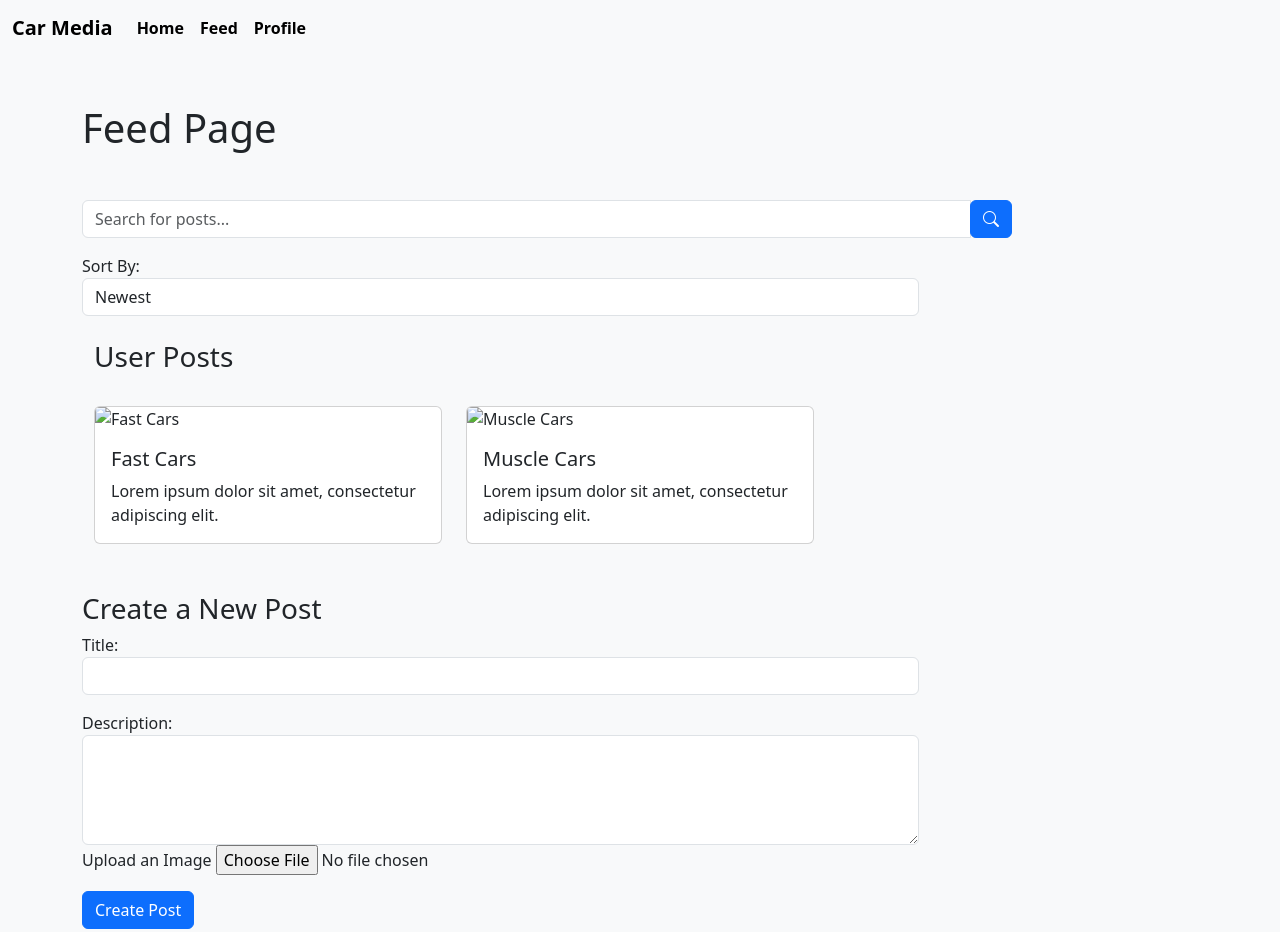
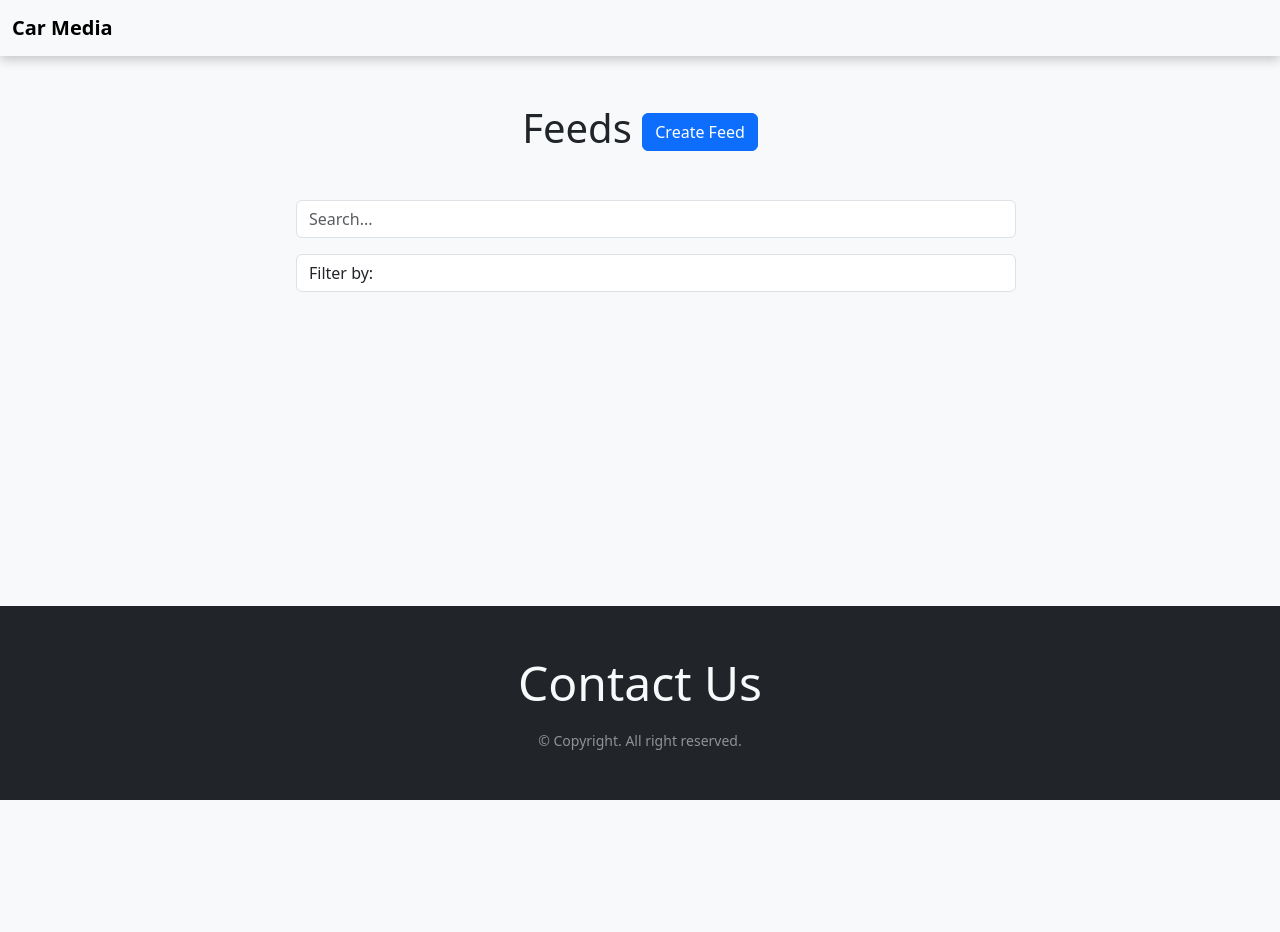
Before and after one commit to YoelSam1/Javascript2, a website: page feed/index.html in a window 1280 px wide. Shown: the top 932 px of the page. After the commit the page ends 800 px from the top, so only its background shows below. Drawn offline with nearby package versions, Linux system fonts and the light colour scheme; files that its build step writes are made by us from their sources.

Commit message:
Update to feed.index

```diff
--- a/feed/index.html
+++ b/feed/index.html
@@ -15,11 +15,13 @@
       integrity="sha384-C6RzsynM9kWDrMNeT87bh95OGNyZPhcTNXj1NW7RuBCsyN/o0jlpcV8Qyq46cDfL"
       crossorigin="anonymous"
     ></script>
+    <script src="/js/header.mjs" type="module"></script>
+    <script src="/js/feed.mjs" type="module"></script>
   </head>
 
   <body class="bg-light">
     <!--Head-->
-    <head>
+    <header>
       <nav class="navbar navbar-expand-lg bg-body-tertiary">
         <div class="container-fluid">
           <a class="navbar-brand fw-bold" href="/profile">Car Media</a>
@@ -35,126 +37,53 @@
             <span class="navbar-toggler-icon"></span>
           </button>
           <div class="collapse navbar-collapse" id="navbarSupportedContent">
-            <ul class="navbar-nav me-auto mb-2 mb-lg-0 text-center">
-              <li class="nav-item">
-                <a class="nav-link active fw-bold" aria-current="page" href="/"
-                  >Home</a
-                >
-              </li>
-              <li class="nav-item">
-                <a
-                  class="nav-link active fw-bold"
-                  aria-current="page"
-                  href="/feed"
-                  >Feed</a
-                >
-              </li>
-              <li class="nav-item">
-                <a
-                  class="nav-link active fw-bold"
-                  aria-current="page"
-                  href="/profile"
-                  >Profile</a
-                >
-              </li>
-            </ul>
+            <!-- link information here -->
           </div>
         </div>
       </nav>
-    </head>
+    </header>
 
     <!--Main-->
     <main>
       <section>
         <div class="container mt-5">
-          <h1 class="mb-5">Feed Page</h1>
+          <h1 class="mb-5 text-center">
+            Feeds
+            <a href="/profile" class="btn btn-primary">Create Feed</a>
+          </h1>
 
           <!-- Search Bar -->
-          <form class="col-10">
-            <div class="input-group mb-3">
-              <input
-                type="text"
-                class="form-control"
-                placeholder="Search for posts..."
-              />
-              <div class="input-group-append">
-                <button class="btn btn-primary" type="button">
-                  <i class="bi bi-search"></i>
-                </button>
-              </div>
-            </div>
-          </form>
-
-          <!-- Sort Options -->
-          <div class="form-group mb-4 mr-3 col-9">
-            <label for="sortSelect">Sort By:</label>
-            <select class="form-control" id="sortSelect">
-              <option>Newest</option>
-              <option>Oldest</option>
-              <option>Most Popular</option>
-            </select>
-          </div>
-
-          <!-- Post Thumbnails -->
-          <div class="container mt-4">
-            <h3>User Posts</h3>
+          <div class="container m-3">
             <div class="row">
-              <!--img-1-->
-              <div class="col-8 col-sm-4 col-xs-2 mt-4">
-                <div class="card">
-                  <img
-                    src="/img/cards.jpg"
-                    class="card-img-top"
-                    alt="Fast Cars"
-                  />
-                  <div class="card-body">
-                    <h5 class="card-title">Fast Cars</h5>
-                    <p class="card-text">
-                      Lorem ipsum dolor sit amet, consectetur adipiscing elit.
-                    </p>
-                  </div>
-                </div>
-              </div>
-              <!--img-2-->
-              <div class="col-8 col-sm-4 col-xs-2 mt-4">
-                <div class="card">
-                  <img
-                    src="/img/blackcars.jpg"
-                    class="card-img-top"
-                    alt="Muscle Cars"
-                  />
-                  <div class="card-body">
-                    <h5 class="card-title">Muscle Cars</h5>
-                    <p class="card-text">
-                      Lorem ipsum dolor sit amet, consectetur adipiscing elit.
-                    </p>
-                  </div>
-                </div>
+              <div class="col-md-8 mx-auto">
+                <input
+                  type="text"
+                  class="form-control"
+                  placeholder="Search..."
+                  aria-label="Search"
+                  aria-describedby="basic-addon2"
+                  id="searchInput"
+                />
               </div>
             </div>
           </div>
 
-          <!-- Post Form -->
-          <h3 class="mt-5">Create a New Post</h3>
-          <form class="mr-3 col-9">
-            <div class="form-group mb-3">
-              <label for="postTitle">Title:</label>
-              <input type="text" class="form-control" id="postTitle" />
+          <!-- Sort Options -->
+          <div class="container m-3">
+            <div class="row">
+              <div class="col-md-8 mx-auto">
+                <select class="form-control" id="filterSelect">
+                  <option value="">Filter by:</option>
+                  <option value="newest">Newest</option>
+                  <option value="oldest">Oldest</option>
+                </select>
+              </div>
             </div>
-            <div class="form-group">
-              <label for="postDescription">Description:</label>
-              <textarea
-                class="form-control"
-                id="postDescription"
-                rows="4"
-              ></textarea>
-            </div>
-            <div class="form-group my-custom-margin mb-3 col-9">
-              <label for="postImage">Upload an Image</label>
-              <input type="file" class="form-control-file" id="postImage" />
-            </div>
-            <button type="submit" class="btn btn-primary">Create Post</button>
-          </form>
+          </div>
+
+          <div class="feeds">
+            <!--render feeds here-->
+          </div>
         </div>
       </section>
     </main>
```
